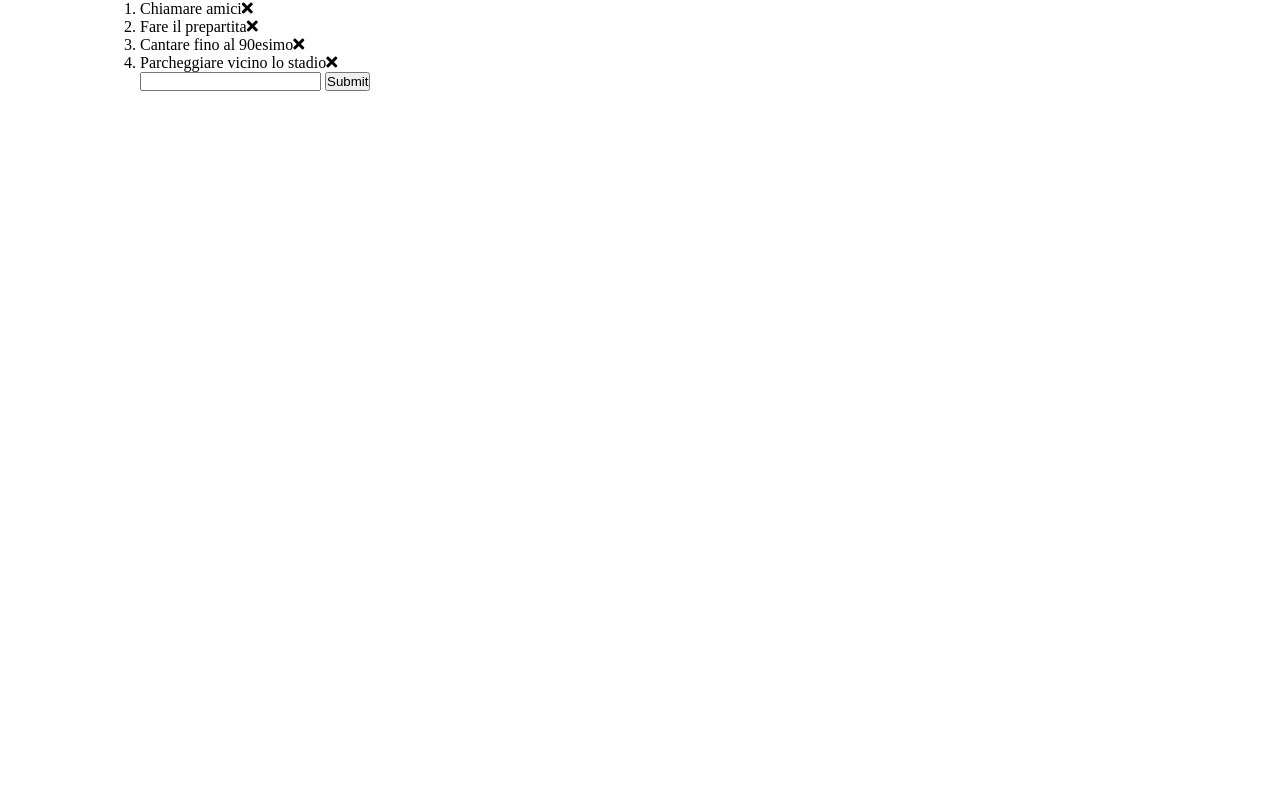
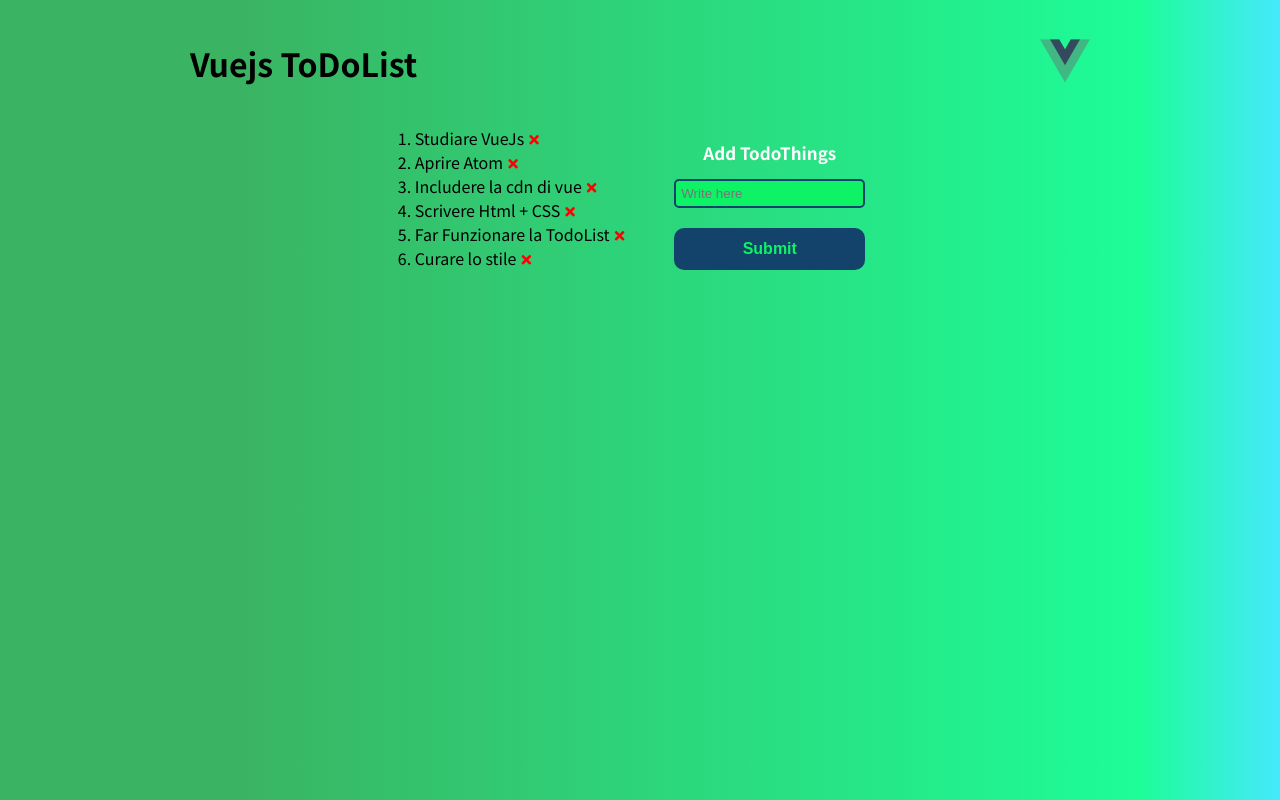
Before and after one commit to gianluca-forgia95/vue-todolist, a plain HTML site: page index.html in a window 1280 px wide. Drawn offline with nearby package versions, Linux system fonts and the light colour scheme.

Commit message:
modificato  stile

```diff
--- a/css/style.css
+++ b/css/style.css
@@ -4,10 +4,74 @@
   box-sizing: border-box;
 }
 #root {
-  width: 1000px;
+  width: 900px;
+  height: 100vh;
   margin: auto;
+}
+body {
+   font-family: 'Noto Sans SC', sans-serif;
+   background: rgb(58,180,98);
+   background: linear-gradient(90deg, rgba(58,180,98,1) 19%, rgba(29,253,152,1) 89%, rgba(69,233,252,1) 100%);
+}
+.top-section {
+  display: flex;
+  justify-content: space-between;
+  align-items: center;
+}
+.title {
+  padding: 40px 0;
+}
+
+.logo img {
+  width: 50px;
+}
+.todo-list {
+  list-style: none;
+  display: flex;
+  justify-content: center;
 
 }
-.todolist {
-  list-style: none;
+.delete {
+  margin-left: 5px;
+  color: red;
+  font-size: 14px;
 }
+.lbl {
+  font-size: 17px;
+  font-weight: bold;
+  color: #fff;
+  margin: auto;
+}
+.insert-item {
+ display: flex;
+ flex-direction: column;
+ justify-content: center;
+ margin-left: 50px;
+}
+.submit {
+  margin-bottom: 20px;
+  border-radius: 5px;
+  padding: 5px;
+  background-color: #0DF365;
+  border: 2px solid #13436A;
+}
+.btn-submit {
+  border-radius: 10px;
+  padding: 10px;
+  background-color: #13436A;
+  color: #0DF365;
+  border: 2px solid #13436A;
+  font-size: 16px;
+  font-weight: bold;
+
+}
+.submit , .btn-submit {
+  cursor: pointer;
+
+}
+.submit:focus , .btn-submit:focus {
+  outline: none;
+}
+.delete {
+  cursor: pointer;
+}
--- a/index.html
+++ b/index.html
@@ -2,6 +2,10 @@
 <html lang="en" dir="ltr">
   <head>
     <meta charset="utf-8">
+    <!-- Google Font -->
+    <link rel="preconnect" href="https://fonts.gstatic.com">
+    <link href="https://fonts.googleapis.com/css2?family=Noto+Sans+SC:wght@400;700;900&display=swap" rel="stylesheet">
+    <!-- /Google Font -->
     <!-- FontAwesome -->
     <link rel="stylesheet" href="https://cdnjs.cloudflare.com/ajax/libs/font-awesome/5.15.3/css/all.min.css" integrity="sha512-iBBXm8fW90+nuLcSKlbmrPcLa0OT92xO1BIsZ+ywDWZCvqsWgccV3gFoRBv0z+8dLJgyAHIhR35VZc2oM/gI1w==" crossorigin="anonymous" />
     <!-- /FontAwesome -->
@@ -17,13 +21,28 @@
 
   <!-- VueJs Root -->
     <div id="root">
+     <header class="top-section">
+       <div class="title">
+         <h1>Vuejs ToDoList</h1>
+       </div>
+       <div class="logo">
+         <img src="img/vuejs-logo.png" alt="logo">
+       </div>
+     </header>
+
     <!-- TodoList -->
       <div class="todo-list">
+
+
         <ol v-if='list.length > 0'>
-          <li v-for='(item, index) in list'>{{item}}<span @click="removeItem(index)"><i class="cross fas fa-times"></i></span></li>
+          <li v-for='(item, index) in list'>{{item}}<span @click="removeItem(index)"><i class="delete cross fas fa-times"></i></span></li>
         </ol>
-        <input type="text" name="" value="" v-model='newItem'>
-        <button @click='addItem'>Submit</button>
+        <div class="insert-item">
+          <label class="lbl" for="">Add TodoThings</label>
+          <input class="submit" type="text" placeholder="Write here" name="" value="" v-model='newItem' @keyup.13='addItem'>
+          <button class="btn-submit" @click='addItem'>Submit</button>
+        </div>
+
 
       </div>
    <!-- /TodoList -->
--- a/js/script.js
+++ b/js/script.js
@@ -8,10 +8,12 @@ var root = new Vue({
 el: '#root',
 data: {
   list: [
-  'Chiamare amici',
-  'Fare il prepartita',
-  'Cantare fino al 90esimo',
-  'Parcheggiare vicino lo stadio'
+  'Studiare VueJs',
+  'Aprire Atom',
+  'Includere la cdn di vue',
+  'Scrivere Html + CSS',
+  'Far Funzionare la TodoList',
+  'Curare lo stile'
   ],
   newItem: '',
 
@@ -22,7 +24,11 @@ data: {
        this.list.splice(index, 1);
      },
      addItem: function() {
-       this.list.push(this.newItem);
+       if ( this.newItem !== '' ) {
+         this.list.push(this.newItem);
+         this.newItem = '';
+       }
+
      }
 
 
```
Also changed, not shown: img/vuejs-logo.png (added).
